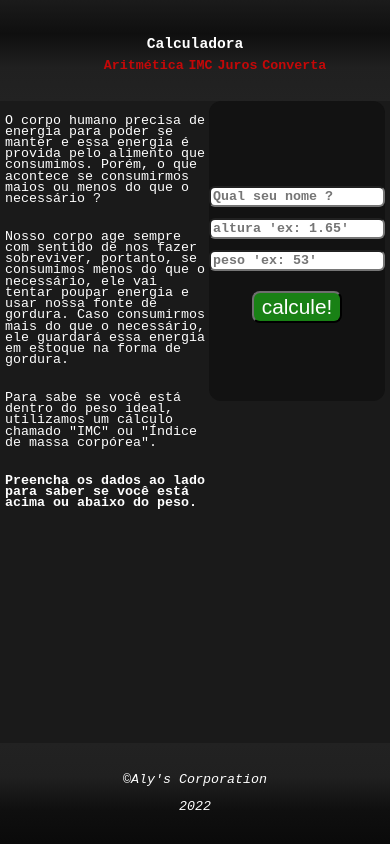
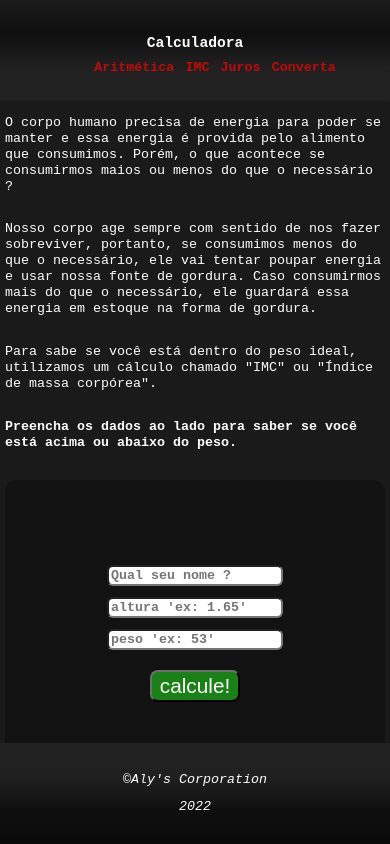
Before and after one commit to alysson97/Calculadora, a plain HTML site: page IMC.html in a window 390 px wide. Drawn offline with Linux system fonts and the light colour scheme.

Commit message:
segunda correção para smartphones

```diff
--- a/IMC.html
+++ b/IMC.html
@@ -60,7 +60,7 @@
 
         </main>
 
-        <footer class="container-bot">
+        <footer class="container-bot bot-imc">
             <p>&copy;Aly's Corporation</p>
             <p>2022</p>
         </footer>
--- a/style.css
+++ b/style.css
@@ -267,7 +267,7 @@ body::-webkit-scrollbar-track{
 
     margin: auto 5px;
 
-    justify-items: stretch;
+
     height: 76vh;
 }
 .container-mid_juros{
@@ -695,14 +695,15 @@ p{
 
     body{
         font-size: 10pt;
-        line-height: 0.7rem;
+        line-height: 1rem;
+
     }
     ul, ul li{
         /* display: grid;
         grid-template-columns: 1fr 1fr; */
         row-gap: 0.3rem;
-        column-gap: 0.3rem;
-        margin: 0;
+        column-gap: 0.7rem;
+        margin: 0 auto;
 
 
     }
@@ -734,6 +735,18 @@ p{
         font-size: 11pt;
         margin-top: 2rem;
     }
+    /* .container-mid_imc  .imcResult{
+        font-size: 11pt;
+    } */
+    .container-mid_imc{
+        grid-template-columns: 1fr;
+        row-gap: 1rem;
+    }
+
+    /* .imcResult{
+
+        /* width: 150px;
+    } */
     .container-mid_juros{
         flex-direction: column;
         height: initial;
```
